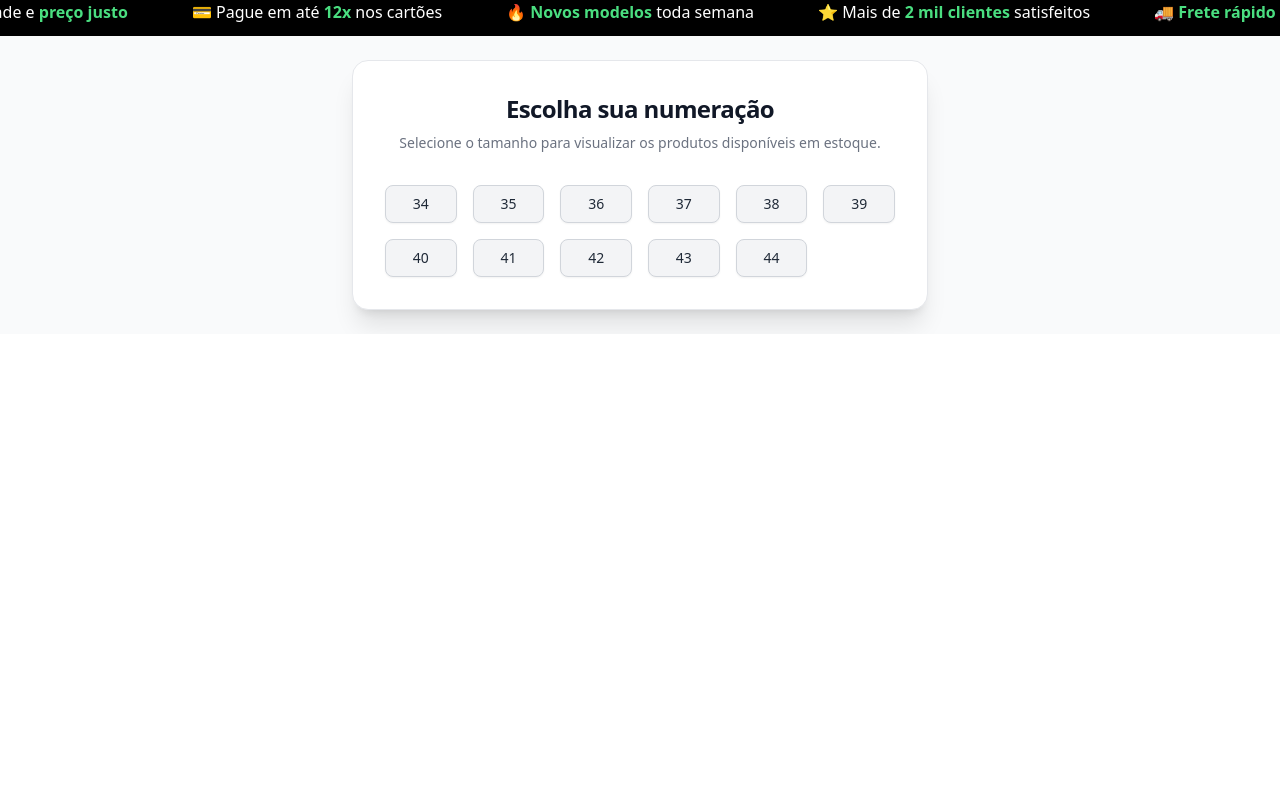
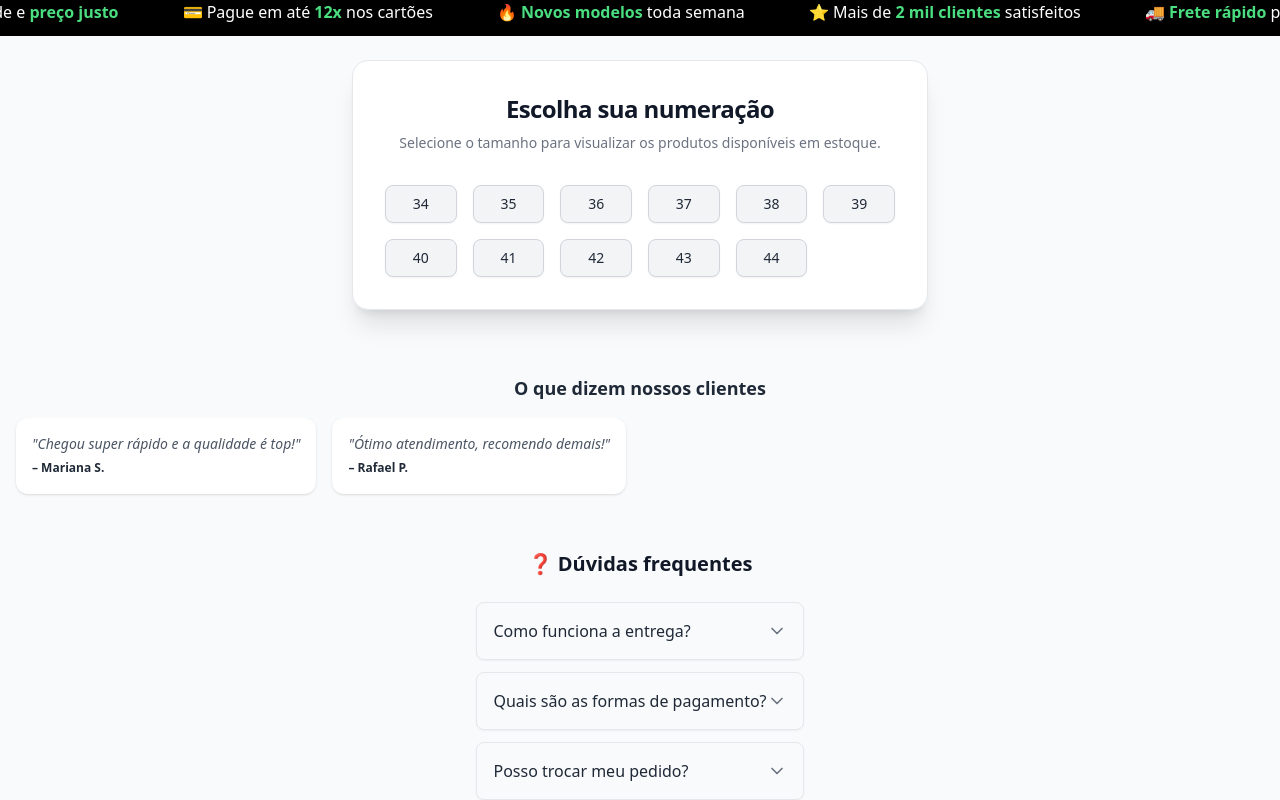
Before and after one commit to GiovaniBrunoDev/CatalogoCalcis, a React (Vite) app: page / in a window 1280 px wide. Shown: the part 783-1583 px from the top of the page. Before the commit the page ends 1117 px from the top, so only its background shows below. Built offline with nearby package versions, Linux system fonts and the light colour scheme.

Commit message:
Carrossel

```diff
--- a/src/pages/Numeracao.jsx
+++ b/src/pages/Numeracao.jsx
@@ -4,11 +4,14 @@ import { motion, AnimatePresence } from 'framer-motion'
 import axios from 'axios'
 import bannerImage from '../assets/banner.png'
 import LogoImage from '../assets/logo.png'
+import { ChevronDown } from "lucide-react"
 
 export default function Numeracao() {
     const navigate = useNavigate()
     const [loadingSize, setLoadingSize] = useState(null)
     const [loadingMessageIndex, setLoadingMessageIndex] = useState(0)
+    const [openIndex, setOpenIndex] = useState(null)
+
 
     const sizes = Array.from({ length: 11 }, (_, i) => 34 + i) // 34..44
     const messages = [
@@ -51,6 +54,23 @@ export default function Numeracao() {
             }, 5000)
         }
     }
+
+    const faqs = [
+        {
+            question: "Como funciona a entrega?",
+            answer: "Enviamos para todo o Brasil com código de rastreio. O prazo varia conforme a região."
+        },
+        {
+            question: "Quais são as formas de pagamento?",
+            answer: "Você pode pagar em até 12x no cartão de crédito ou à vista no Pix com desconto exclusivo."
+        },
+        {
+            question: "Posso trocar meu pedido?",
+            answer: "Sim! Você tem até 7 dias para solicitar a troca caso o produto não sirva ou apresente defeito."
+        }
+    ]
+
+
 
     return (
         <div className="relative min-h-screen bg-gray-50 text-gray-800 flex flex-col">
@@ -104,8 +124,8 @@ export default function Numeracao() {
                             document.getElementById("numeracao-section")?.scrollIntoView({ behavior: "smooth" })
                         }
                         className="bg-gradient-to-r from-green-500 to-green-600 hover:from-green-600 hover:to-green-700
-                 text-white font-semibold py-2.5 px-6 rounded-full text-sm sm:text-base shadow-lg
-                 transition-transform transform hover:scale-105"
+           text-white font-semibold py-2 px-4 rounded-full text-xs sm:text-sm shadow-lg
+           transition-transform transform hover:scale-105"
                     >
                         CONFIRA NOSSO CATÁLOGO
                     </motion.button>
@@ -213,6 +233,72 @@ export default function Numeracao() {
                 </motion.div>
             </div>
 
+            <div className="mt-10">
+                <h3 className="text-lg font-semibold text-center mb-4">O que dizem nossos clientes</h3>
+                <div className="flex overflow-x-auto gap-4 px-4 pb-2 scrollbar-hide">
+                    <div className="bg-white shadow rounded-xl p-4 min-w-[200px]">
+                        <p className="text-sm text-gray-600 italic">
+                            "Chegou super rápido e a qualidade é top!"
+                        </p>
+                        <span className="text-xs font-semibold text-gray-800">– Mariana S.</span>
+                    </div>
+                    <div className="bg-white shadow rounded-xl p-4 min-w-[200px]">
+                        <p className="text-sm text-gray-600 italic">
+                            "Ótimo atendimento, recomendo demais!"
+                        </p>
+                        <span className="text-xs font-semibold text-gray-800">– Rafael P.</span>
+                    </div>
+                </div>
+            </div>
+
+            {/* FAQ Accordion */}
+            <div className="mt-12 max-w-2xl mx-auto">
+                <h3 className="text-xl font-bold text-gray-900 mb-6 text-center">
+                    ❓ Dúvidas frequentes
+                </h3>
+
+                <div className="space-y-3">
+                    {faqs.map((faq, i) => (
+                        <div
+                            key={i}
+                            className="border border-gray-200 rounded-lg shadow-sm overflow-hidden"
+                        >
+                            {/* Cabeçalho */}
+                            <button
+                                onClick={() =>
+                                    setOpenIndex(openIndex === i ? null : i)
+                                }
+                                className="w-full flex justify-between items-center p-4 text-left text-gray-800 font-medium hover:bg-gray-50 transition"
+                            >
+                                <span>{faq.question}</span>
+                                <ChevronDown
+                                    className={`w-5 h-5 text-gray-500 transition-transform ${openIndex === i ? "rotate-180" : ""
+                                        }`}
+                                />
+                            </button>
+
+                            {/* Resposta */}
+                            <AnimatePresence initial={false}>
+                                {openIndex === i && (
+                                    <motion.div
+                                        key="content"
+                                        initial={{ opacity: 0, height: 0 }}
+                                        animate={{ opacity: 1, height: "auto" }}
+                                        exit={{ opacity: 0, height: 0 }}
+                                        transition={{ duration: 0.3 }}
+                                        className="px-4 pb-4 text-sm text-gray-600 leading-relaxed"
+                                    >
+                                        {faq.answer}
+                                    </motion.div>
+                                )}
+                            </AnimatePresence>
+                        </div>
+                    ))}
+                </div>
+            </div>
+
+
+
             {/* Overlay de loading */}
             <AnimatePresence>
                 {loadingSize && (
```
